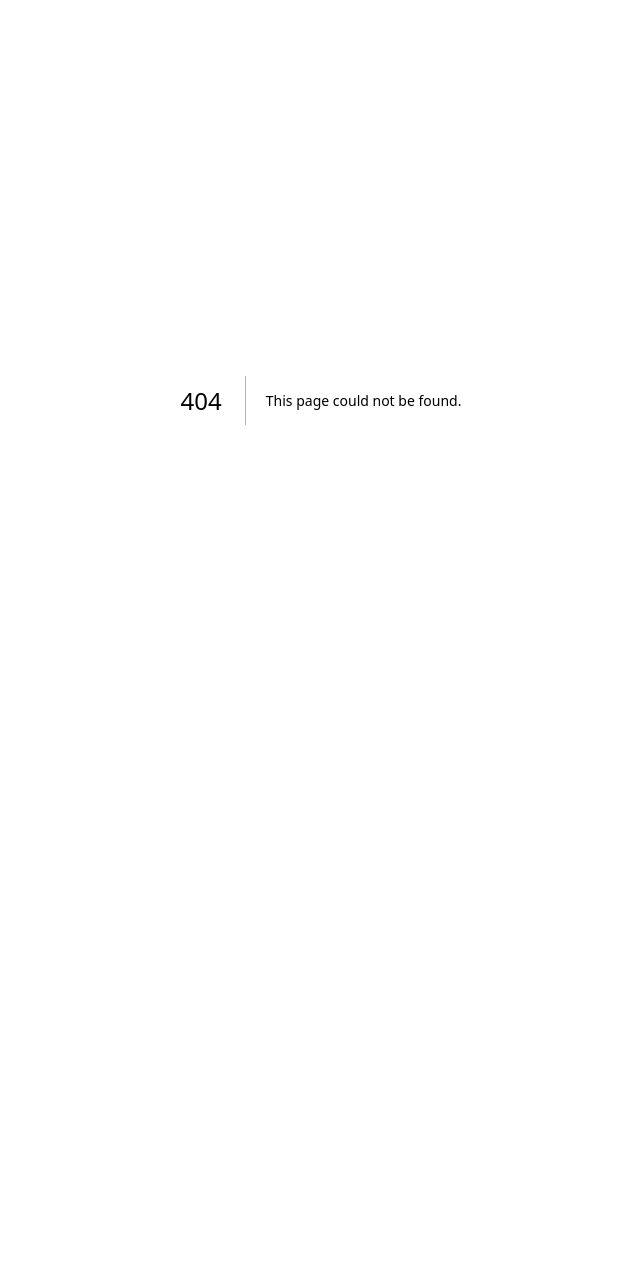
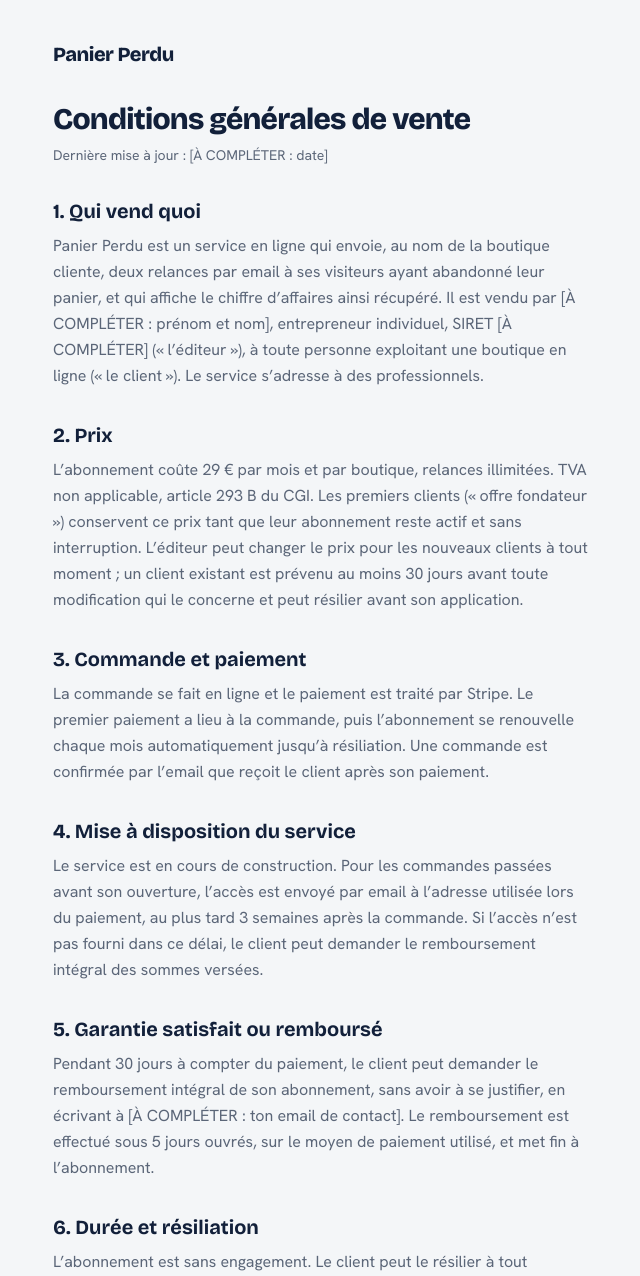
Before and after one commit to Ebb9531/Paniers-perdus-, a Next.js app: page /mentions-legales/app/cgv in a window 1280 px wide. Before the commit this address had no page. Shown: the top 1276 px of the page, without its empty margins (319-959 px from the left). Before the commit the page ends 800 px from the top, so only its background shows below. Built offline with nearby package versions, Linux system fonts and the light colour scheme.

Commit message:
Add terms and conditions page for service
This file contains the terms and conditions for the service, including details on pricing, order process, and customer responsibilities.

```diff
--- /dev/null
+++ b/app/mentions-legales/app/cgv/page.tsx
@@ -0,0 +1,103 @@
+import type { Metadata } from "next";
+
+export const metadata: Metadata = {
+  title: "Conditions générales de vente – Panier Perdu",
+  robots: { index: true, follow: true },
+};
+
+export default function CGV() {
+  return (
+    <main className="mx-auto w-full max-w-xl px-5 py-10 leading-relaxed">
+      <a href="/" className="font-titre text-xl font-extrabold tracking-tight">
+        Panier Perdu
+      </a>
+      <h1 className="mt-8 font-titre text-3xl font-extrabold tracking-tight">
+        Conditions générales de vente
+      </h1>
+      <p className="mt-2 text-sm text-gris">Dernière mise à jour : [À COMPLÉTER : date]</p>
+
+      <h2 className="mt-8 font-titre text-xl font-bold">1. Qui vend quoi</h2>
+      <p className="mt-2 text-gris">
+        Panier Perdu est un service en ligne qui envoie, au nom de la boutique cliente, deux relances
+        par email à ses visiteurs ayant abandonné leur panier, et qui affiche le chiffre d’affaires
+        ainsi récupéré. Il est vendu par [À COMPLÉTER : prénom et nom], entrepreneur individuel,
+        SIRET [À COMPLÉTER] (« l’éditeur »), à toute personne exploitant une boutique en ligne (« le
+        client »). Le service s’adresse à des professionnels.
+      </p>
+
+      <h2 className="mt-8 font-titre text-xl font-bold">2. Prix</h2>
+      <p className="mt-2 text-gris">
+        L’abonnement coûte 29 € par mois et par boutique, relances illimitées. TVA non applicable,
+        article 293 B du CGI. Les premiers clients (« offre fondateur ») conservent ce prix tant que
+        leur abonnement reste actif et sans interruption. L’éditeur peut changer le prix pour les
+        nouveaux clients à tout moment ; un client existant est prévenu au moins 30 jours avant toute
+        modification qui le concerne et peut résilier avant son application.
+      </p>
+
+      <h2 className="mt-8 font-titre text-xl font-bold">3. Commande et paiement</h2>
+      <p className="mt-2 text-gris">
+        La commande se fait en ligne et le paiement est traité par Stripe. Le premier paiement a lieu
+        à la commande, puis l’abonnement se renouvelle chaque mois automatiquement jusqu’à
+        résiliation. Une commande est confirmée par l’email que reçoit le client après son paiement.
+      </p>
+
+      <h2 className="mt-8 font-titre text-xl font-bold">4. Mise à disposition du service</h2>
+      <p className="mt-2 text-gris">
+        Le service est en cours de construction. Pour les commandes passées avant son ouverture,
+        l’accès est envoyé par email à l’adresse utilisée lors du paiement, au plus tard 3 semaines
+        après la commande. Si l’accès n’est pas fourni dans ce délai, le client peut demander le
+        remboursement intégral des sommes versées.
+      </p>
+
+      <h2 className="mt-8 font-titre text-xl font-bold">5. Garantie satisfait ou remboursé</h2>
+      <p className="mt-2 text-gris">
+        Pendant 30 jours à compter du paiement, le client peut demander le remboursement intégral de
+        son abonnement, sans avoir à se justifier, en écrivant à [À COMPLÉTER : ton email de
+        contact]. Le remboursement est effectué sous 5 jours ouvrés, sur le moyen de paiement
+        utilisé, et met fin à l’abonnement.
+      </p>
+
+      <h2 className="mt-8 font-titre text-xl font-bold">6. Durée et résiliation</h2>
+      <p className="mt-2 text-gris">
+        L’abonnement est sans engagement. Le client peut le résilier à tout moment par email à
+        [À COMPLÉTER : ton email de contact]. La résiliation prend effet à la fin de la période
+        mensuelle déjà payée et aucun nouveau prélèvement n’est effectué.
+      </p>
+
+      <h2 className="mt-8 font-titre text-xl font-bold">7. Engagements du client</h2>
+      <p className="mt-2 text-gris">
+        Le client reste responsable de l’envoi des emails à ses propres clients. Il s’engage à
+        n’utiliser le service qu’à l’égard de personnes dont il a le droit de recevoir et d’utiliser
+        les coordonnées, à respecter la réglementation applicable à la prospection par email
+        (notamment le RGPD et le droit à la désinscription, qui est proposée dans chaque relance), et
+        à ne pas utiliser le service à des fins illicites.
+      </p>
+
+      <h2 className="mt-8 font-titre text-xl font-bold">8. Résultats et responsabilité</h2>
+      <p className="mt-2 text-gris">
+        L’éditeur s’engage à fournir le service avec soin, mais il ne garantit aucun niveau de
+        chiffre d’affaires récupéré : celui-ci dépend de la boutique, de ses produits et de ses
+        clients. Sa responsabilité est limitée au montant des sommes versées par le client au cours
+        des 12 derniers mois, sauf faute lourde ou dol.
+      </p>
+
+      <h2 className="mt-8 font-titre text-xl font-bold">9. Données personnelles</h2>
+      <p className="mt-2 text-gris">
+        Le traitement des données personnelles est décrit dans la{" "}
+        <a href="/confidentialite" className="underline">politique de confidentialité</a>.
+      </p>
+
+      <h2 className="mt-8 font-titre text-xl font-bold">10. Droit applicable et litiges</h2>
+      <p className="mt-2 text-gris">
+        Les présentes conditions sont soumises au droit français. En cas de litige, le client est
+        invité à écrire d’abord à l’éditeur pour trouver une solution à l’amiable. À défaut, les
+        tribunaux compétents sont ceux du ressort du siège de l’éditeur, sans préjudice des règles
+        impératives applicables.
+      </p>
+
+      <p className="mt-10 text-sm text-gris">
+        <a href="/" className="underline">Retour à l’accueil</a>
+      </p>
+    </main>
+  );
+}
```
